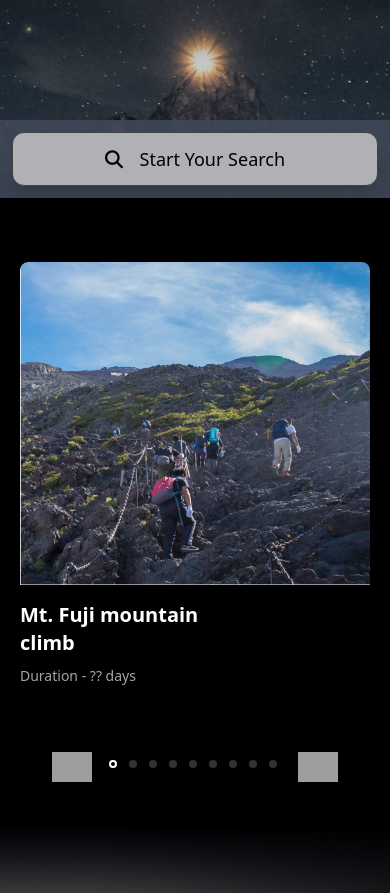
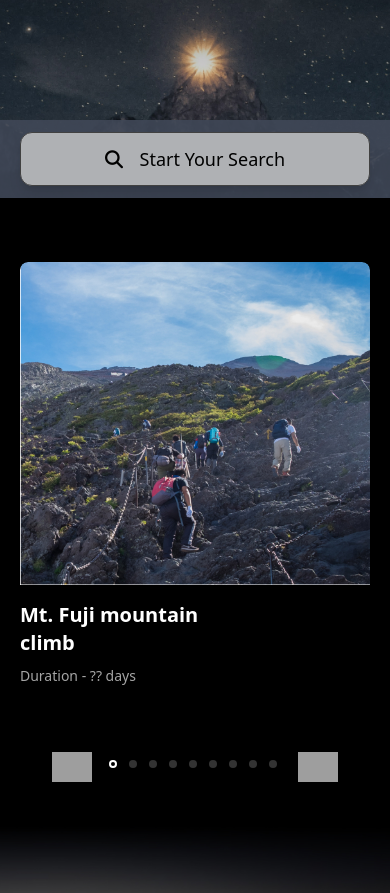
Before and after one commit to ameerhamza6273/nuxt-wordpress, a Nuxt app: page / in a window 390 px wide. Shown: the part 6143-7036 px from the top of the page. Built offline with nearby package versions, Linux system fonts and the light colour scheme; no server answers; grey boxes are pictures that could not be loaded.

Commit message:
some change

```diff
--- a/components/FindAdventure.vue
+++ b/components/FindAdventure.vue
@@ -73,7 +73,7 @@
           <option>Hard</option>
         </select>
       </div>
-      <div class="md:hidden flex justify-center bg-[#404857e6] p-3">
+      <div class="md:hidden flex justify-center bg-[#404857e6] p-3 px-5">
         <button @click="showModal = true"
           class="bg-[#afb1b4] rounded-xl border border-[#414141]  w-full py-3 text-lg font-sebibold rounded-md shadow-lg">
           <i class="fas fa-search mr-3"></i> Start Your Search
```
